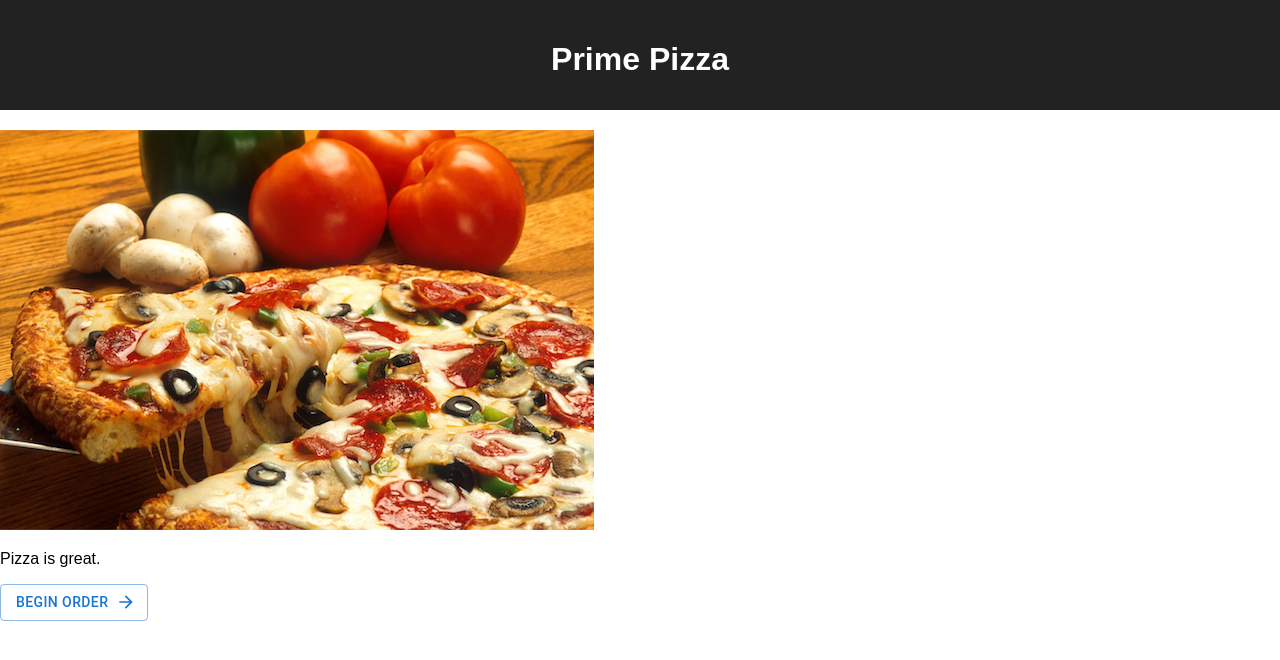
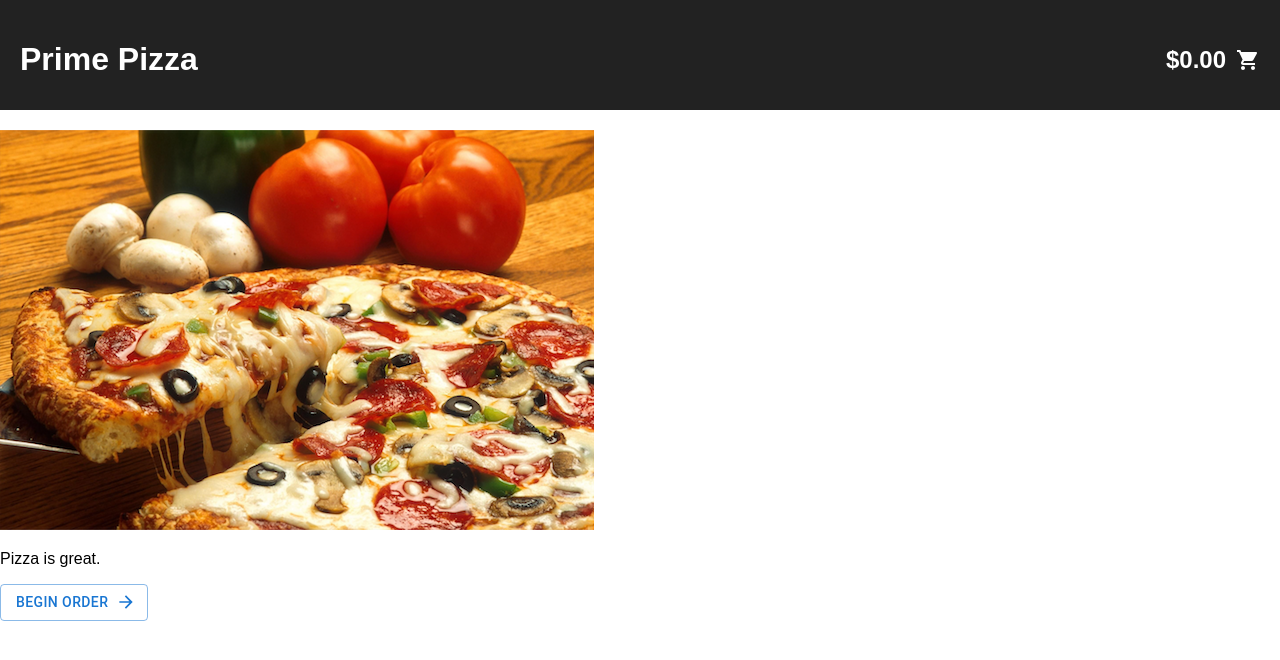
Before and after one commit to Juan-Balbuena/pizza-parlor, a React (Create React App) app: page /order in a window 1280 px wide. Shown: the top 660 px of the page. Built offline with nearby package versions, Linux system fonts and the light colour scheme; no server answers.

Commit message:
formatted header with cart icon and price

```diff
--- a/src/components/App/App.css
+++ b/src/components/App/App.css
@@ -1,7 +1,3 @@
-.App {
-  text-align: center;
-}
-
 .App-header {
   background-color: #222;
   height: 70px;
--- a/src/components/App/App.jsx
+++ b/src/components/App/App.jsx
@@ -12,23 +12,33 @@ import './App.css';
 import CustomerForm from '../CustomerForm/CustomerForm.jsx';
 import Home from '../Home/Home.jsx';
 
+import ShoppingCartIcon from '@mui/icons-material/ShoppingCart';
 import { HashRouter as Router, Route } from 'react-router-dom/cjs/react-router-dom.min.js';
 
 function App() {
 
   const [pizzaList, setPizzaList] = useState([]);
 
-  const cart = useSelector(store => store.cart)
+  const cart = useSelector(store => store.cart);
+  console.log(cart);
+
+  const prices = cart.reduce((sumPrice, item) => Number(sumPrice) + Number(item.price), 0);
+
+  const formattedPrice = prices.toLocaleString('en-US', {
+    style: 'currency',
+    currency: 'USD',
+  });
+
   const dispatch = useDispatch();
 
   const getPizzas = () => {
     axios.get('/api/pizza').then((response) => {
       setPizzaList(response.data);
-        const action = {type: 'ADD_PIZZA', payload: response.data};
+      const action = { type: 'SET_PIZZA', payload: response.data };
       dispatch(action);
     }).catch((error) => {
       console.log('Error getting pizza list', error);
-        alert('Something went wrong!')
+      alert('Something went wrong!');
     })
   }
 
@@ -39,12 +49,23 @@ useEffect(() => {
   return (
 
     <>
+
       <div className='App'>
+
         <header className='App-header'>
-          <h1 className='App-title'>Prime Pizza</h1>
+          <div style={{ display: 'flex', justifyContent: 'space-between' }}>
+            <div style={{ textAlign: 'center', flex: 1 }}>
+              <h1 className='App-title' style={{ textAlign: 'left' }}>Prime Pizza</h1>
+            </div>
+            <div style={{ display: 'flex', alignItems: 'center' }}>
+              <h2 className='price' style={{ margin: '0', marginRight: '10px' }}>{formattedPrice}</h2>
+              <ShoppingCartIcon />
+            </div>
+          </div>
         </header>
 
       </div>
+
 
       <Router>
 
--- a/src/components/PizzaItem/PizzaItem.jsx
+++ b/src/components/PizzaItem/PizzaItem.jsx
@@ -4,22 +4,21 @@ import { useSelector, useDispatch } from 'react-redux';
 import Pizzas from '../Pizzas/Pizzas.jsx';
 import { Grid, Paper, Card, CardContent, Typography, CardMedia, Button } from "@mui/material"
 
-function PizzaItem({ pizza }){
+function PizzaItem({ pizza }) {
+
     const dispatch = useDispatch();
 
     const addPizzaToCart = () => {
         console.log(pizza);
-        dispatch({ type: 'ADD_PIZZA', payload: pizza })
+        dispatch({ type: 'ADD_PIZZA', payload: { pizza, price: pizza.price } })
     }
-
-
 
     return (
         <Grid item xs={12} md={6} style={{ textAlign: 'center' }}>
             <Paper elevation={5}>
                 <Card>
                     <CardContent style={{ justifyContent: 'space-evenly' }}>
-                    <CardMedia image={pizza.image_path} style={{height: 140}}/>
+                        <CardMedia image={pizza.image_path} style={{ height: 140 }} />
                         <Typography sx={{ fontWeight: 'bold' }}>{pizza.name}</Typography>
                         <br></br>
                         <Typography>{pizza.description}</Typography>
--- a/src/index.js
+++ b/src/index.js
@@ -43,8 +43,9 @@ const pizzas = (state = [], action) => {
 
 const cart = (state = [], action) => {
 
+    console.log(state);
     if (action.type === 'ADD_PIZZA') {
-        return [...state, action.payload];
+        return [...state, action.payload.pizza];
     }
 
     return state;
```
Lines whose indentation alone changed are shown as unchanged.
